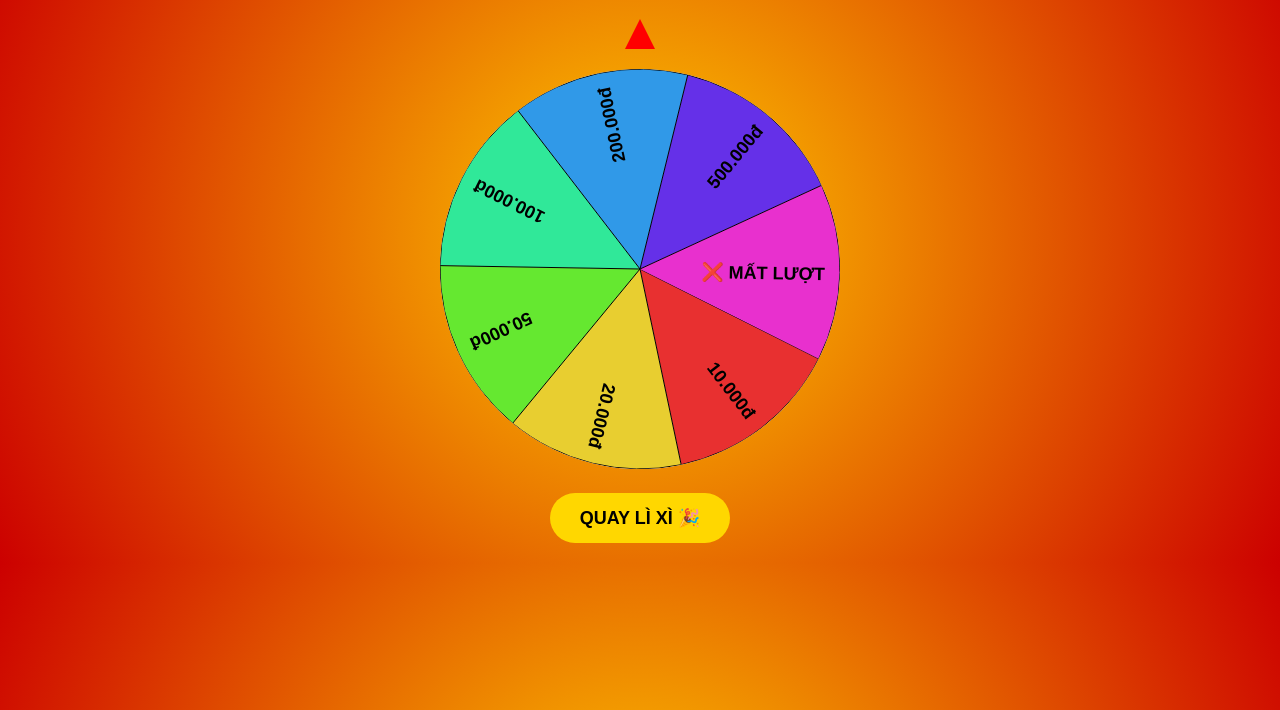
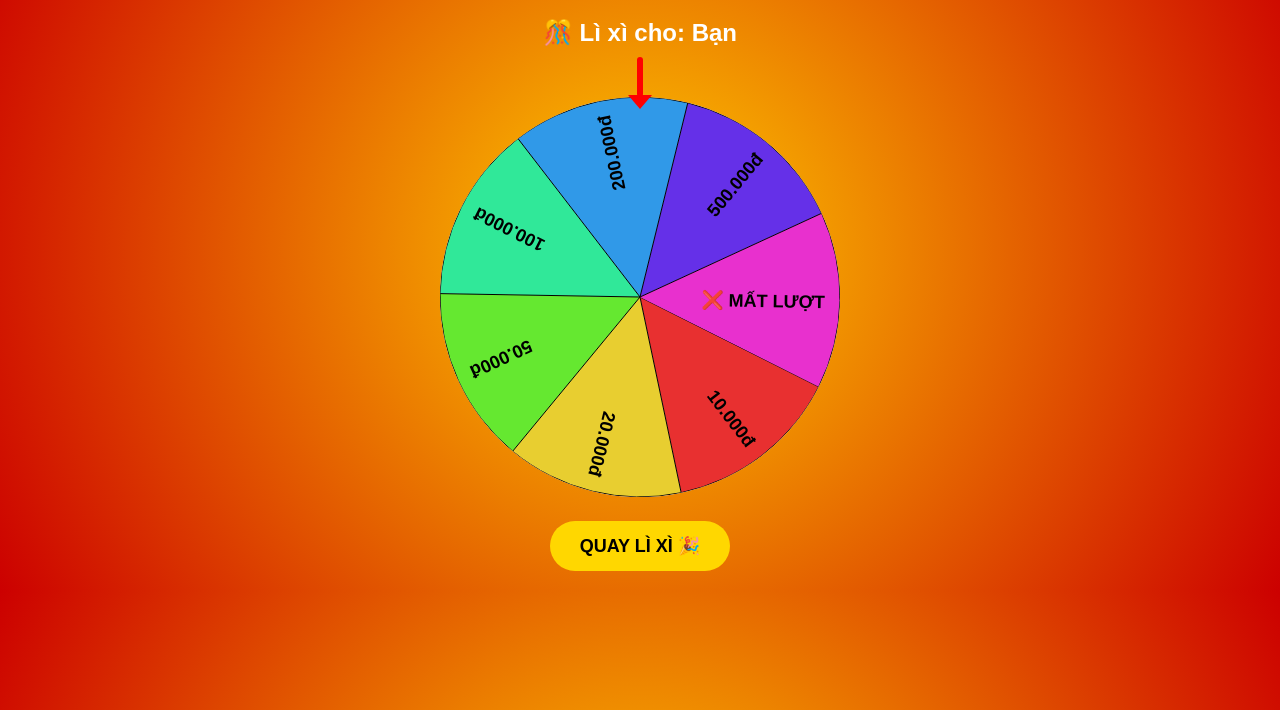
Before and after one commit to huana23/lixi-random, a plain HTML site: page wheel.html in a window 1280 px wide. Both pictures are taken after a click on the button "QUAY LÌ XÌ 🎉". Shown: the part 90-800 px from the top of the page. Drawn offline with Linux system fonts and the light colour scheme.

Commit message:
Update logic & troll messages3 😈

```diff
--- a/wheel.html
+++ b/wheel.html
@@ -3,6 +3,7 @@
 <head>
 <meta charset="UTF-8">
 <title>Vòng quay lì xì 🧧</title>
+
 <style>
 body {
     font-family: Arial, sans-serif;
@@ -12,10 +13,47 @@
     padding-top: 20px;
 }
 
+.wheel-container {
+    position: relative;
+    width: 400px;
+    margin: auto;
+    padding-top: 30px;
+}
+
 canvas {
     background: #fff;
     border-radius: 50%;
-        margin-top: 20px;
+}
+
+/* ===== MŨI TÊN ===== */
+.arrow {
+    position: absolute;
+    top: -10px;
+    left: 50%;
+    transform: translateX(-50%);
+    width: 6px;
+    height: 40px;
+    background: red;
+    border-radius: 4px;
+    z-index: 10;
+}
+
+.arrow::after {
+    content: "";
+    position: absolute;
+    bottom: -12px;
+    left: 50%;
+    transform: translateX(-50%);
+    border-left: 12px solid transparent;
+    border-right: 12px solid transparent;
+    border-top: 14px solid red;
+}
+
+@keyframes arrowShake {
+    0% { transform: translateX(-50%) rotate(0deg); }
+    25% { transform: translateX(-50%) rotate(5deg); }
+    50% { transform: translateX(-50%) rotate(-5deg); }
+    100% { transform: translateX(-50%) rotate(0deg); }
 }
 
 button {
@@ -31,28 +69,24 @@
 
 #result {
     margin-top: 20px;
-        font-size: 26px;
+    font-size: 24px;
     font-weight: bold;
+    white-space: pre-line;
 }
 
-    .arrow {
-        width: 0;
-        height: 0;
-        border-left: 15px solid transparent;
-        border-right: 15px solid transparent;
-        border-bottom: 30px solid red;
-        margin: auto;
-    }
 </style>
 </head>
+
 <body>
 
 <h1>🧧 QUAY LÌ XÌ TẾT 🧧</h1>
-<h2 id="username"></h2>
+<h2 class="title" id="username"></h2>
+
+<div class="wheel-container">
     <div class="arrow"></div>
     <canvas id="wheel" width="400" height="400"></canvas>
+</div>
 
-<br>
 <button onclick="spin()">QUAY LÌ XÌ 🎉</button>
 
 <div id="result"></div>
@@ -60,13 +94,10 @@
 <script>
 const canvas = document.getElementById("wheel");
 const ctx = canvas.getContext("2d");
-const name = localStorage.getItem("lixi_name");
+const arrow = document.querySelector(".arrow");
 
-if (name) {
-    document.getElementById("username").innerText =
-        "🎊 Lì xì cho: " + name;
-}
-
+const name = localStorage.getItem("lixi_name") || "Bạn";
+document.getElementById("username").innerText = "🎊 Lì xì cho: " + name;
 
 const items = [
     "10.000đ",
@@ -79,58 +110,47 @@ const items = [
 ];
 
 const weights = [
-    23,
-    40,
-    15,
-    7,
-    0,
-    0,
-    15
+    23, // 10k
+    40, // 20k
+    15, // 50k
+    7,  // 100k
+    0,  // 200k khóa
+    0,  // 500k khóa
+    15  // mất lượt
 ];
 
 const trollMessages = {
     "10.000đ": [
-        "💸 {name} ơi, tiền ít nhưng lộc nhiều nha 😄",
-        "😌 {name} mở hàng nhẹ nhàng cho vui!",
-        "🤏 {name} à, ít nhưng là lộc đó!"
+        "💸 {name} mở hàng cho vui nha!",
+        "🤏 {name} ít nhưng là lộc!",
+        "😌 {name} nhẹ nhàng đầu năm!"
     ],
     "20.000đ": [
-        "🙂 {name} đủ tiền mua trà sữa rồi đó!",
-        "😎 Nhân phẩm của {name} cũng ổn áp nha!",
-        "✨ Lộc nhỏ nhưng hên to nha {name}!"
+        "🙂 {name} đủ tiền trà sữa rồi!",
+        "😎 Nhân phẩm {name} ổn áp!",
+        "✨ Lộc nhỏ nhưng vui nha {name}!"
     ],
     "50.000đ": [
-        "😏 {name} hôm nay hên đó!",
-        "🔥 Nhân phẩm của {name} đang lên!",
-        "💰 {name} bắt đầu thấy mùi tiền rồi!"
+        "😏 {name} hôm nay có số!",
+        "🔥 Nhân phẩm {name} đang lên!",
+        "💰 {name} thấy mùi tiền rồi!"
     ],
     "100.000đ": [
-        "😳 {name} ơi, cũng dữ đó!",
-        "🎉 Nhân phẩm {name} lên level rồi!",
-        "🔥 {name} chắc sống tốt lắm!"
-    ],
-    "200.000đ": [
-        "😱 {name} ơi, cái này là BUG!",
-        "🚨 Hệ thống không tin nổi {name}!",
-        "❌ {name} đáng lẽ không được trúng!"
-    ],
-    "500.000đ": [
-        "💀 {name} làm sập hệ thống!",
-        "🔥 Chủ lì xì bỏ chạy vì {name}!",
-        "🚨 Lỗi nghiêm trọng do {name}!"
+        "😳 {name} sống tốt dữ ha!",
+        "🎉 {name} nhân phẩm cao!",
+        "🔥 Chủ lì xì hơi run!"
     ],
     "❌ MẤT LƯỢT": [
-        "🤣 {name} quay cho vui thôi chứ ai cho trúng!",
-        "💀 {name} hệ thống không thích bạn!",
-        "😆 {name} tới là thấy thiếu tiền liền!"
+        "🤣 {name} quay cho vui thôi!",
+        "💀 {name} bị hệ thống ghét!",
+        "😆 {name} hẹn năm sau nha!"
     ]
 };
-
-
 
 let angle = 0;
 let spinning = false;
 
+/* ===== VẼ VÒNG ===== */
 function drawWheel() {
     const center = 200;
     const radius = 200;
@@ -157,31 +177,30 @@ function drawWheel() {
     });
 }
 
+/* ===== QUAY ===== */
 function spin() {
     if (spinning) return;
     spinning = true;
+    document.getElementById("result").innerText = "";
 
     const targetIndex = getWeightedIndex(weights);
     const slice = 2 * Math.PI / items.length;
 
+    const targetAngle = (3 * Math.PI / 2) - (targetIndex + 0.5) * slice;
+    const rounds = Math.floor(Math.random() * 3) + 4;
 
-    const targetAngle =
-        (3 * Math.PI / 2) - (targetIndex + 0.5) * slice;
-
-
-    const rounds = Math.floor(Math.random() * 3) + 4;
     const startAngle = angle;
     const endAngle = rounds * 2 * Math.PI + targetAngle;
 
     let start = null;
     const duration = 4000;
 
-    function animate(timestamp) {
-        if (!start) start = timestamp;
-        const progress = Math.min((timestamp - start) / duration, 1);
-        const easeOut = 1 - Math.pow(1 - progress, 3);
+    function animate(t) {
+        if (!start) start = t;
+        const progress = Math.min((t - start) / duration, 1);
+        const ease = 1 - Math.pow(1 - progress, 3);
 
-        angle = startAngle + (endAngle - startAngle) * easeOut;
+        angle = startAngle + (endAngle - startAngle) * ease;
         drawWheel();
 
         if (progress < 1) {
@@ -189,50 +208,41 @@ function spin() {
         } else {
             angle = endAngle;
             spinning = false;
-            showResultByIndex(targetIndex);
+            arrow.style.animation = "arrowShake 0.4s";
+            setTimeout(() => arrow.style.animation = "", 400);
+            showResult(targetIndex);
         }
     }
-
     requestAnimationFrame(animate);
 }
-
 
 function getWeightedIndex(weights) {
     const total = weights.reduce((a, b) => a + b, 0);
     let rand = Math.random() * total;
 
     for (let i = 0; i < weights.length; i++) {
-        if (rand < weights[i]) {
-            return i;
-        }
+        if (rand < weights[i]) return i;
         rand -= weights[i];
     }
     return 0;
 }
-function getRandomTroll(item, name) {
+
+function getRandomTroll(item) {
     const list = trollMessages[item];
-    if (!list || list.length === 0) return "";
-    const msg = list[Math.floor(Math.random() * list.length)];
-    return msg.replaceAll("{name}", name || "Bạn");
+    if (!list) return "";
+    return list[Math.floor(Math.random() * list.length)].replaceAll("{name}", name);
 }
 
-
-
-function showResultByIndex(index) {
-    const displayName = name ? name : "Bạn";
+function showResult(index) {
     const item = items[index];
-    const troll = getRandomTroll(item, displayName);
+    const troll = getRandomTroll(item);
 
     if (item === "❌ MẤT LƯỢT") {
-        document.getElementById("result").innerText =
-            `😆 ${displayName} bị MẤT LƯỢT!\n${troll}`;
+        result.innerText = `😆 ${name} bị MẤT LƯỢT!\n${troll}`;
     } else {
-        document.getElementById("result").innerText =
-            `🧧 ${displayName} nhận được: ${item}\n${troll}`;
+        result.innerText = `🧧 ${name} nhận được: ${item}\n${troll}`;
     }
 }
-
-
 
 drawWheel();
 </script>
```
Lines whose indentation alone changed are shown as unchanged.
